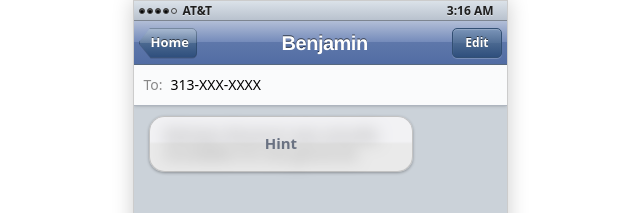
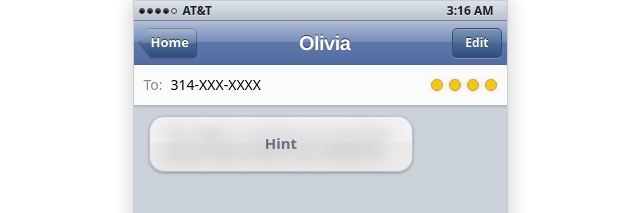
Before and after one commit to dustinmichels/area-code-expert, a Vue app in the folder app/: page / in a window 1280 px wide. Both pictures are taken after a click on the button "START". Shown: the top 213 px of the page, without its empty margins (320-960 px from the left). Built offline with nearby package versions, Linux system fonts and the light colour scheme; the HTML template or start-up script is replaced by a standard one.

Commit message:
consolidate css

```diff
--- a/app/src/App.vue
+++ b/app/src/App.vue
@@ -1,5 +1,5 @@
 <script setup lang="ts">
-import { ref, onMounted } from 'vue'
+import { ref, onMounted, computed } from 'vue'
 import PhoneShell from './components/PhoneShell.vue'
 import ChatScreen from './components/ChatScreen.vue'
 import HomeScreen from './components/HomeScreen.vue'
@@ -21,7 +21,20 @@ interface RawContactData {
 }
 
 const contacts = ref<RawContactData[]>([])
-const activeContact = ref<ContactData | null>(null)
+const gameQueue = ref<ContactData[]>([])
+const currentRoundIndex = ref(0) // 0 to 3
+
+const activeContact = computed(() => {
+  if (gameQueue.value.length > currentRoundIndex.value) {
+    return gameQueue.value[currentRoundIndex.value]
+  }
+  return null
+})
+
+const roundsLeft = computed(() => {
+  if (!activeContact.value) return 0
+  return 4 - currentRoundIndex.value
+})
 
 onMounted(async () => {
   try {
@@ -36,31 +49,42 @@ onMounted(async () => {
 })
 
 const goHome = () => {
-  activeContact.value = null
+  gameQueue.value = []
+  currentRoundIndex.value = 0
 }
 
 const handleStartGame = () => {
   if (contacts.value.length > 0) {
-    const randomIndex = Math.floor(Math.random() * contacts.value.length)
-    // Pick a random name
-    const rawContact = contacts.value[randomIndex]
-    if (!rawContact) return
+    // Shuffle contacts and pick 4
+    const shuffled = [...contacts.value].sort(() => 0.5 - Math.random())
+    const selectedRaw = shuffled.slice(0, 4)
 
+    gameQueue.value = selectedRaw.map((rawContact) => {
       const randomNameIndex = Math.floor(Math.random() * namesData.names.length)
       const randomName = namesData.names[randomNameIndex] || 'Unknown'
 
-    // Pick a random message
       const messages = rawContact.messages || []
       const randomMessage =
-      messages.length > 0 ? messages[Math.floor(Math.random() * messages.length)] : 'Hello!'
+        (messages.length > 0 ? messages[Math.floor(Math.random() * messages.length)] : 'Hello!') ||
+        'Hello!'
 
-    activeContact.value = {
+      return {
         areaCode: rawContact.areaCode,
         state: rawContact.state,
         cities: rawContact.cities,
         message: randomMessage,
         name: randomName,
       }
+    })
+
+    currentRoundIndex.value = 0
+  }
+}
+
+const handleNextRound = () => {
+  currentRoundIndex.value++
+  if (currentRoundIndex.value >= 4) {
+    goHome()
   }
 }
 </script>
@@ -68,7 +92,14 @@ const handleStartGame = () => {
 <template>
   <main>
     <PhoneShell>
-      <ChatScreen v-if="activeContact" :contact="activeContact" @back="goHome" />
+      <ChatScreen
+        v-if="activeContact"
+        :key="activeContact.areaCode"
+        :contact="activeContact"
+        :rounds-left="roundsLeft"
+        @back="goHome"
+        @next-round="handleNextRound"
+      />
       <HomeScreen v-else @start="handleStartGame" />
     </PhoneShell>
   </main>
--- a/app/src/assets/base.css
+++ /dev/null
@@ -1,95 +0,0 @@
-@import "tailwindcss";
-
-@theme {
-  --color-header-blue: #738aba;
-  --color-bg-grey: #cbd2d9;
-  --color-sender-bubble: #e5e5e5;
-  --color-user-bubble: #60db35;
-}
-
-/* color palette from <https://github.com/vuejs/theme> */
-:root {
-  --vt-c-white: #ffffff;
-  --vt-c-white-soft: #f8f8f8;
-  --vt-c-white-mute: #f2f2f2;
-
-  --vt-c-black: #181818;
-  --vt-c-black-soft: #222222;
-  --vt-c-black-mute: #282828;
-
-  --vt-c-indigo: #2c3e50;
-
-  --vt-c-divider-light-1: rgba(60, 60, 60, 0.29);
-  --vt-c-divider-light-2: rgba(60, 60, 60, 0.12);
-  --vt-c-divider-dark-1: rgba(84, 84, 84, 0.65);
-  --vt-c-divider-dark-2: rgba(84, 84, 84, 0.48);
-
-  --vt-c-text-light-1: var(--vt-c-indigo);
-  --vt-c-text-light-2: rgba(60, 60, 60, 0.66);
-  --vt-c-text-dark-1: var(--vt-c-white);
-  --vt-c-text-dark-2: rgba(235, 235, 235, 0.64);
-}
-
-/* semantic color variables for this project */
-:root {
-  --color-background: var(--vt-c-white);
-  --color-background-soft: var(--vt-c-white-soft);
-  --color-background-mute: var(--vt-c-white-mute);
-
-  --color-border: var(--vt-c-divider-light-2);
-  --color-border-hover: var(--vt-c-divider-light-1);
-
-  --color-heading: var(--vt-c-text-light-1);
-  --color-text: var(--vt-c-text-light-1);
-
-  --section-gap: 160px;
-}
-
-@media (prefers-color-scheme: dark) {
-  :root {
-    --color-background: var(--vt-c-black);
-    --color-background-soft: var(--vt-c-black-soft);
-    --color-background-mute: var(--vt-c-black-mute);
-
-    --color-border: var(--vt-c-divider-dark-2);
-    --color-border-hover: var(--vt-c-divider-dark-1);
-
-    --color-heading: var(--vt-c-text-dark-1);
-    --color-text: var(--vt-c-text-dark-2);
-  }
-}
-
-*,
-*::before,
-*::after {
-  box-sizing: border-box;
-  margin: 0;
-  font-weight: normal;
-}
-
-body {
-  min-height: 100vh;
-  color: var(--color-text);
-  background: var(--color-background);
-  transition:
-    color 0.5s,
-    background-color 0.5s;
-  line-height: 1.6;
-  font-family:
-    Inter,
-    -apple-system,
-    BlinkMacSystemFont,
-    'Segoe UI',
-    Roboto,
-    Oxygen,
-    Ubuntu,
-    Cantarell,
-    'Fira Sans',
-    'Droid Sans',
-    'Helvetica Neue',
-    sans-serif;
-  font-size: 15px;
-  text-rendering: optimizeLegibility;
-  -webkit-font-smoothing: antialiased;
-  -moz-osx-font-smoothing: grayscale;
-}
--- a/app/src/assets/main.css
+++ b/app/src/assets/main.css
@@ -1,8 +1,18 @@
-@import "tailwindcss";
+@import 'tailwindcss';
 
 /* Reset boilerplate styles */
 body {
   margin: 0;
   padding: 0;
-  font-family: -apple-system, BlinkMacSystemFont, "Segoe UI", Roboto, Helvetica, Arial, sans-serif;
+  font-family:
+    Inter,
+    -apple-system,
+    BlinkMacSystemFont,
+    'Segoe UI',
+    Roboto,
+    Helvetica,
+    Arial,
+    sans-serif;
+  -webkit-font-smoothing: antialiased;
+  -moz-osx-font-smoothing: grayscale;
 }
--- a/app/src/components/ChatScreen.vue
+++ b/app/src/components/ChatScreen.vue
@@ -3,7 +3,7 @@ import { ref, onMounted, computed, nextTick, watch } from 'vue'
 import statesData from '../assets/states.json'
 
 // Define emits
-const emit = defineEmits(['back'])
+const emit = defineEmits(['back', 'next-round'])
 
 interface ContactData {
   name: string
@@ -15,6 +15,7 @@ interface ContactData {
 
 const props = defineProps<{
   contact: ContactData
+  roundsLeft?: number
 }>()
 
 const userInput = ref('')
@@ -29,7 +30,7 @@ interface Message {
 const messages = ref<Message[]>([])
 const isTyping = ref(false)
 const chatContainer = ref<HTMLElement | null>(null)
-const guessCount = ref(0)
+
 const isGameOver = ref(false)
 
 const scrollToBottom = async () => {
@@ -62,17 +63,11 @@ const formattedPhone = computed(() => {
 })
 
 const revealAnswer = () => {
-  setTimeout(() => {
-    isTyping.value = true
-    setTimeout(() => {
-      isTyping.value = false
-      messages.value.push({
-        id: Date.now() + 2,
-        text: `${props.contact.areaCode} is the area code for ${props.contact.cities}, ${props.contact.state}`,
-        isUser: false,
-      })
-    }, 1500)
-  }, 500)
+  messages.value.push({
+    id: Date.now() + 2,
+    text: `${props.contact.areaCode} is the area code for ${props.contact.cities}, ${props.contact.state}`,
+    isUser: false,
+  })
 }
 
 const sendMessage = () => {
@@ -98,36 +93,23 @@ const sendMessage = () => {
   // 5. Add response
   setTimeout(() => {
     isTyping.value = false
+    isGameOver.value = true // Game End after 1 guess
 
     if (isCorrect) {
-      isGameOver.value = true
       messages.value.push({
         id: Date.now() + 1,
         text: 'Correct!',
         isUser: false,
       })
-      revealAnswer()
     } else {
-      guessCount.value++
-      let responseText = ''
-
-      if (guessCount.value >= 3) {
-        responseText = 'Incorrect! 3/3. Too bad.'
-        isGameOver.value = true
-      } else {
-        responseText = `Incorrect! ${guessCount.value}/3`
-      }
-
       messages.value.push({
         id: Date.now() + 1,
-        text: responseText,
+        text: 'Incorrect!',
         isUser: false,
       })
+    }
 
-      if (guessCount.value >= 3) {
-        revealAnswer()
-      }
-    }
+    revealAnswer()
   }, 1500)
 }
 </script>
@@ -171,11 +153,25 @@ const sendMessage = () => {
     <div class="flex-1 flex flex-col relative overflow-hidden bg-[#cbd2d9]">
       <!-- Contact Bar -->
       <div
-        class="bg-[rgba(255,255,255,0.9)] p-[10px] border-b border-[#aeb5bf] text-sm flex items-center z-10 shadow-sm backdrop-blur-sm sticky top-0"
+        class="bg-[rgba(255,255,255,0.9)] p-[10px] border-b border-[#aeb5bf] text-sm flex items-center justify-between z-10 shadow-sm backdrop-blur-sm sticky top-0"
       >
         <h2 class="m-0 font-normal text-[#888] flex gap-2">
           To: <span class="text-black font-normal">{{ formattedPhone }}</span>
         </h2>
+
+        <!-- Indicator Lights -->
+        <div v-if="props.roundsLeft !== undefined" class="flex gap-1.5">
+          <div
+            v-for="i in 4"
+            :key="i"
+            class="w-3 h-3 rounded-full border border-gray-400 transition-colors duration-300"
+            :class="
+              i <= props.roundsLeft
+                ? 'bg-yellow-400 shadow-[0_0_4px_rgba(250,204,21,0.6)]'
+                : 'bg-gray-300 shadow-inner'
+            "
+          ></div>
+        </div>
       </div>
 
       <div
@@ -268,6 +264,16 @@ const sendMessage = () => {
             </svg>
           </div>
         </div>
+
+        <!-- Next Round Button -->
+        <div v-if="isGameOver" class="flex justify-center mt-4 mb-2 animate-fade-in">
+          <button
+            @click="emit('next-round')"
+            class="bg-blue-600 hover:bg-blue-700 text-white font-bold py-2 px-6 rounded-full shadow-lg transform transition active:scale-95 flex items-center gap-2"
+          >
+            Next Round <span class="text-xl">→</span>
+          </button>
+        </div>
       </div>
     </div>
 
@@ -341,4 +347,20 @@ const sendMessage = () => {
     transform: scale(1);
   }
 }
+
+.animate-fade-in {
+  animation: fadeIn 0.5s ease-out forwards;
+  opacity: 0;
+}
+
+@keyframes fadeIn {
+  from {
+    opacity: 0;
+    transform: translateY(10px);
+  }
+  to {
+    opacity: 1;
+    transform: translateY(0);
+  }
+}
 </style>
```
Lines whose indentation alone changed are shown as unchanged.
